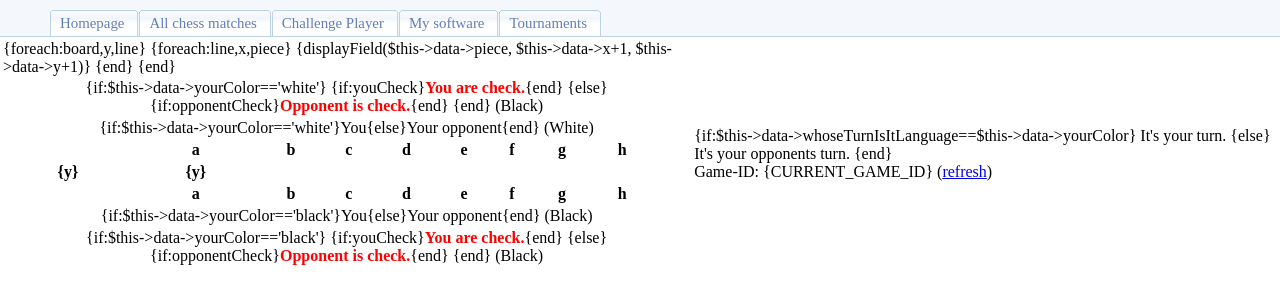
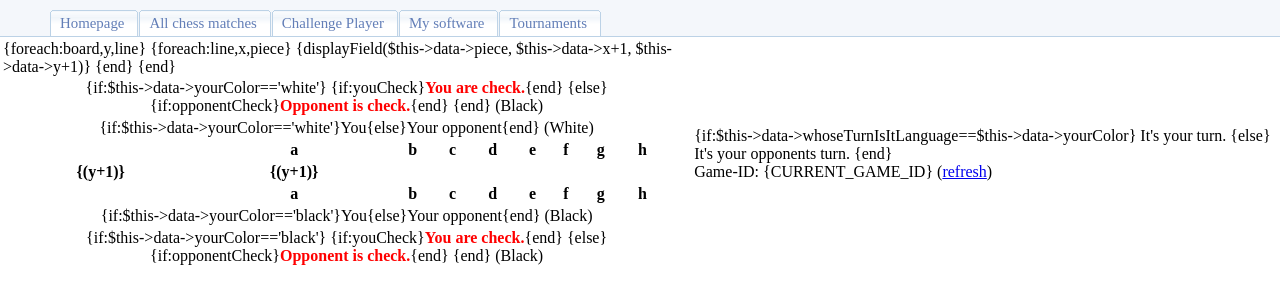
Before and after one commit to MartinThoma/community-chess, a Python web app: template templates/playChess.html in a window 1280 px wide. Shown: the top 304 px of the page. Run offline with Jinja, Linux system fonts and the light colour scheme; the template is opened without the code that fills it, so the values that code supplies are empty.

Commit message:
added some icons; changed playChess template and deleted unnecessary function from wrapper.inc.php

```diff
--- a/templates/playChess.html
+++ b/templates/playChess.html
@@ -32,11 +32,11 @@
         <tr><td colspan="10">{if:$this->data->yourColor=='white'}You{else}Your opponent{end} (White)</td></tr>
         <tr><th>&nbsp;</th><th>a</th><th>b</th><th>c</th><th>d</th><th>e</th><th>f</th><th>g</th><th>h</th><th>&nbsp;</th></tr>
     {foreach:board,y,line}
-        <tr><th>{y}</th>
+        <tr><th>{(y+1)}</th>
         {foreach:line,x,piece}
              {displayField($this->data->piece, $this->data->x+1, $this->data->y+1)}
         {end}
-        <th>{y}</th></tr>
+        <th>{(y+1)}</th></tr>
     {end}
         <tr><th>&nbsp;</th><th>a</th><th>b</th><th>c</th><th>d</th><th>e</th><th>f</th><th>g</th><th>h</th><th>&nbsp;</th></tr>
         <tr><td colspan="10">{if:$this->data->yourColor=='black'}You{else}Your opponent{end} (Black)</td></tr>
```
Also changed, not shown: styling/connect.png (added), styling/disconnect.png (added), styling/magnifier.png (added), 1 other file.
